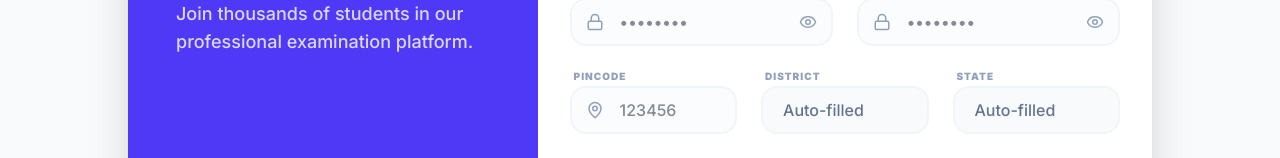
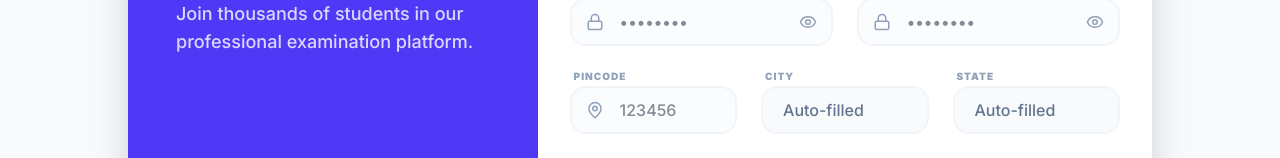
Before and after one commit to azeezazeez/EduExam-Online-Examination-System, a React (Vite) app in the folder EduExam Frontend/: page /register in a window 1280 px wide. Shown: the part 299-457 px from the top of the page. Built offline with nearby package versions, Linux system fonts and the light colour scheme.

Commit message:
Update Register.tsx

```diff
--- a/EduExam Frontend/src/pages/Register.tsx
+++ b/EduExam Frontend/src/pages/Register.tsx
@@ -38,7 +38,7 @@ const Register = () => {
         const postOffice = data[0].PostOffice[0];
         setFormData(prev => ({
           ...prev,
-          district: postOffice.District,
+          city: postOffice.City,
           state: postOffice.State,
         }));
       }
@@ -236,12 +236,12 @@ const Register = () => {
               </div>
 
               <div className="space-y-2">
-                <label className="text-[10px] font-black text-slate-400 uppercase tracking-widest ml-1">District</label>
+                <label className="text-[10px] font-black text-slate-400 uppercase tracking-widest ml-1">City</label>
                 <input
                   type="text"
                   readOnly
                   className="w-full px-5 py-2.5 rounded-2xl border-2 border-slate-100 bg-slate-50 text-slate-500 font-medium cursor-not-allowed"
-                  value={formData.district || 'Auto-filled'}
+                  value={formData.city || 'Auto-filled'}
                 />
               </div>
 
```
